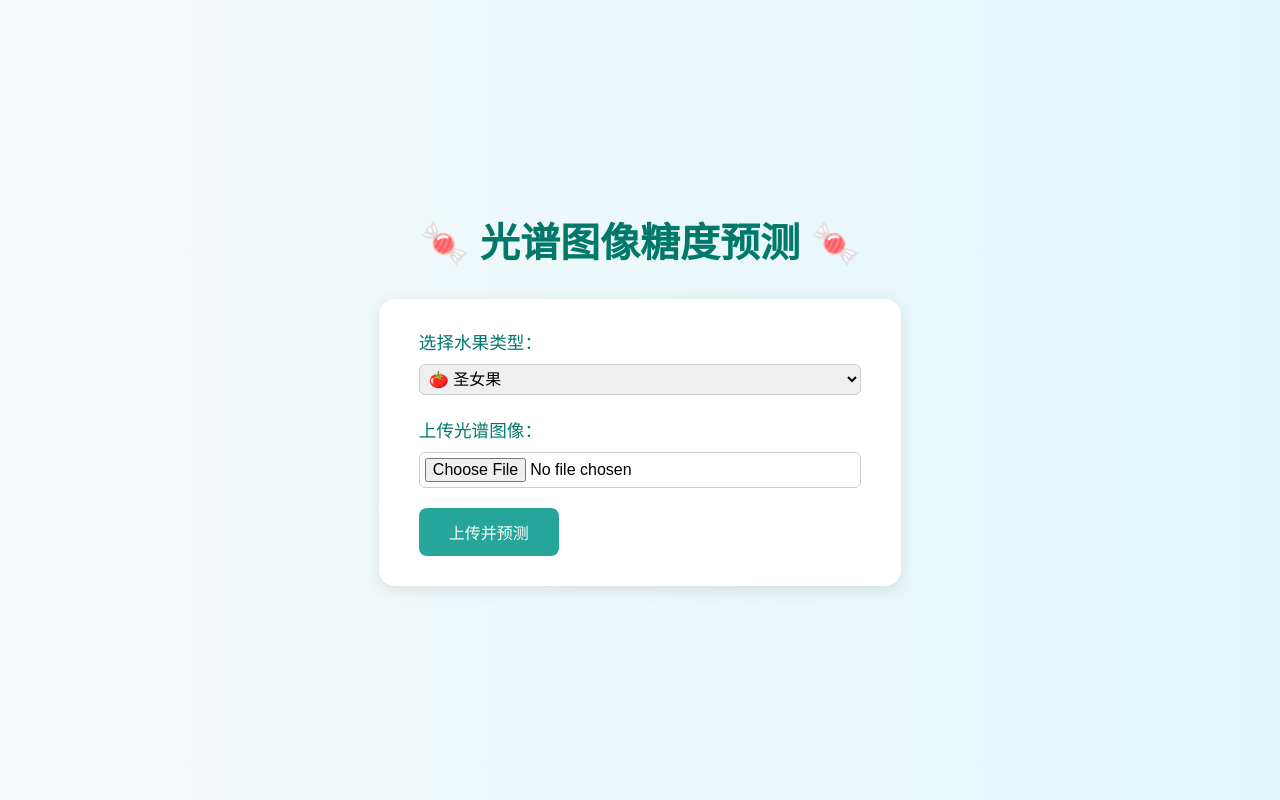
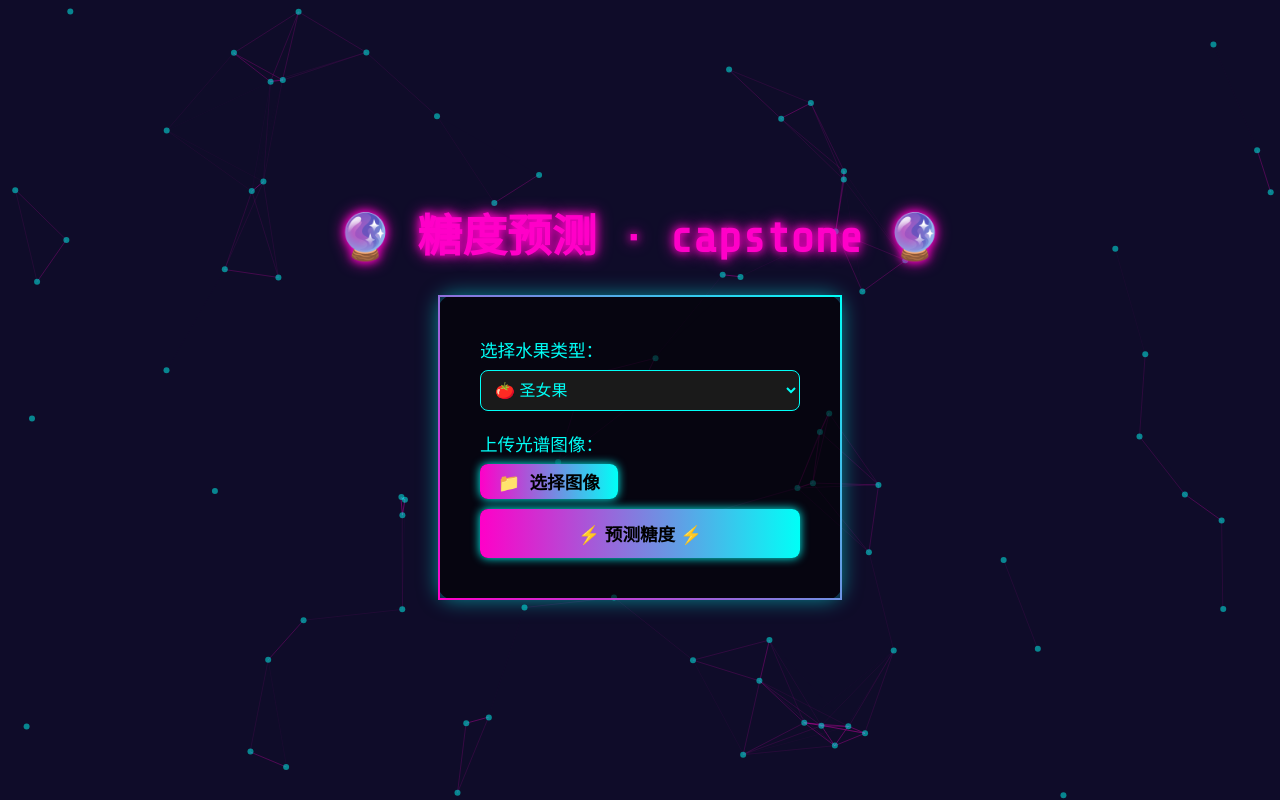
Before and after one commit to Ararakihw/brix_analyzer, a Flask app: page / in a window 1280 px wide. Run offline with Flask 3, Linux system fonts and the light colour scheme.

Commit message:
新页面赛博风格

```diff
--- a/templates/index.html
+++ b/templates/index.html
@@ -3,75 +3,122 @@
 <head>
     <meta charset="UTF-8">
     <title>糖度预测</title>
+    <link href="https://fonts.googleapis.com/css2?family=Share+Tech+Mono&display=swap" rel="stylesheet">
     <style>
-        body {
-            font-family: "Segoe UI", "PingFang SC", "Helvetica Neue", sans-serif;
-            background: linear-gradient(to right, #f8f9fa, #e0f7fa);
+        div {
             display: flex;
             flex-direction: column;
             align-items: center;
             justify-content: center;
-            min-height: 100vh;
+        }
+
+        html, body {
             margin: 0;
+            padding: 0;
+            height: 100%;
+            overflow: hidden;
+            font-family: 'Share Tech Mono', monospace;
+            color: #00fff7;
+        }
+
+        body {
+            display: flex;
+            align-items: center;
+            justify-content: center;
+            background: #0f0c29;
+            position: relative;
+        }
+
+        #particles-js {
+            position: absolute;
+            width: 100%;
+            height: 100%;
+            z-index: -1;
         }
 
         h1 {
-            color: #00796b;
-            font-size: 2.5em;
+            font-size: 2.8em;
+            color: #ff00c8;
+            text-shadow: 0 0 8px #ff00c8, 0 0 16px #ff00c8;
+            text-align: center;
             margin-bottom: 30px;
         }
 
         #uploadForm {
-            background: white;
-            padding: 30px 40px;
+            background: rgba(0, 0, 0, 0.6);
+            padding: 40px;
             border-radius: 16px;
-            box-shadow: 0 4px 15px rgba(0, 0, 0, 0.1);
+            border: 2px solid;
+            border-image: linear-gradient(45deg, #ff00c8, #00fff7) 1;
+            box-shadow: 0 0 20px rgba(0, 255, 247, 0.5);
+            width: 320px;
         }
 
         label {
+            display: block;
             font-size: 1.1em;
-            color: #00796b;
+            margin-bottom: 8px;
+            color: #00fff7;
         }
 
-        select, input[type=file] {
-            font-size: 16px;
-            margin-top: 10px;
-            padding: 5px;
+        select,
+        input[type=file] {
+            background: #1a1a1a;
+            color: #00fff7;
+            border: 1px solid #00fff7;
+            border-radius: 8px;
+            padding: 10px;
+            font-size: 1em;
+            margin-bottom: 20px;
             width: 100%;
-            box-sizing: border-box;
-            border-radius: 6px;
-            border: 1px solid #ccc;
         }
 
         button {
-            margin-top: 20px;
-            padding: 12px 30px;
-            font-size: 16px;
-            background-color: #26a69a;
-            color: white;
+            position: relative;
+            overflow: hidden;
+            width: 100%;
+            padding: 12px;
+            font-size: 1.1em;
+            background: linear-gradient(90deg, #ff00c8, #00fff7);
+            color: black;
             border: none;
             border-radius: 8px;
             cursor: pointer;
-            transition: background-color 0.3s ease;
+            font-weight: bold;
+            box-shadow: 0 0 10px #00fff7;
+            transition: transform 0.2s ease, box-shadow 0.2s ease;
         }
 
         button:hover {
-            background-color: #00796b;
+            transform: scale(1.05);
+            box-shadow: 0 0 20px #ff00c8;
         }
 
-        #result {
-            font-size: 1.5em;
-            margin-top: 30px;
-            color: #333;
-            text-align: center;
+        button::after {
+            content: "";
+            position: absolute;
+            top: 50%;
+            left: 50%;
+            width: 0;
+            height: 0;
+            background: rgba(255, 255, 255, 0.3);
+            border-radius: 100%;
+            transform: translate(-50%, -50%);
+            transition: width 0.6s ease-out, height 0.6s ease-out;
+        }
+
+        button:active::after {
+            width: 300px;
+            height: 300px;
+            transition: 0s;
         }
 
         .spinner {
             margin: 20px auto;
             width: 40px;
             height: 40px;
-            border: 5px solid rgba(0, 150, 136, 0.2);
-            border-top: 5px solid #26a69a;
+            border: 5px solid rgba(255, 0, 200, 0.2);
+            border-top: 5px solid #ff00c8;
             border-radius: 50%;
             animation: spin 1s linear infinite;
             display: none;
@@ -80,29 +127,87 @@
         @keyframes spin {
             to { transform: rotate(360deg); }
         }
+
+        #result {
+            font-size: 1.5em;
+            margin-top: 30px;
+            color: #00fff7;
+            text-align: center;
+            text-shadow: 0 0 5px #00fff7;
+        }
     </style>
 </head>
 <body>
-    <h1>🍬 光谱图像糖度预测 🍬</h1>
+    <div id="particles-js"></div>
+    <div>
+        <h1>🔮 糖度预测 · capstone 🔮</h1>
         <form id="uploadForm">
             <label for="fruitType">选择水果类型：</label>
-        <select name="fruitType" id="fruitType" required>
+            <select name="fruitType" id="fruitType" required style="display: inline-block; width: 320px;">
                 <option value="cherry_tomato">🍅 圣女果</option>
                 <option value="other">🍎 其他</option>
             </select>
-        <br><br>
 
-        <label for="image">上传光谱图像：</label>
-        <input type="file" id="image" name="image" accept="image/*" required>
-        <br>
+            <label>上传光谱图像：</label>
+            <input type="file" id="image" name="image" accept="image/*" required
+                   style="display: none;" onchange="document.getElementById('fileName').textContent = this.files[0]?.name || '未选择文件';">
+            <label for="image"
+                   style="display:inline-block; width: 40%; padding: 5px; background: linear-gradient(90deg, #ff00c8, #00fff7);
+                          color: black; border-radius: 8px; cursor: pointer; font-weight: bold; text-align: center;
+                          box-shadow: 0 0 10px #00fff7; margin-bottom: 10px;">
+                📁 选择图像
+            </label>
 
-    <button type="submit">上传并预测</button>
+
+            <button type="submit">⚡ 预测糖度 ⚡</button>
         </form>
-
 
         <div class="spinner" id="spinner"></div>
         <div id="result"></div>
+    </div>
 
+    <!-- 粒子背景插件 -->
+    <script src="https://cdn.jsdelivr.net/npm/particles.js@2.0.0/particles.min.js"></script>
+    <script>
+        particlesJS("particles-js", {
+            particles: {
+                number: { value: 60 },
+                color: { value: "#00fff7" },
+                shape: { type: "circle" },
+                opacity: { value: 0.5 },
+                size: { value: 3 },
+                line_linked: {
+                    enable: true,
+                    distance: 120,
+                    color: "#ff00c8",
+                    opacity: 0.4,
+                    width: 1
+                },
+                move: {
+                    enable: true,
+                    speed: 2,
+                    direction: "none",
+                    random: false,
+                    straight: false,
+                    out_mode: "out"
+                }
+            },
+            interactivity: {
+                detect_on: "canvas",
+                events: {
+                    onhover: { enable: true, mode: "repulse" },
+                    onclick: { enable: true, mode: "push" }
+                },
+                modes: {
+                    repulse: { distance: 100 },
+                    push: { particles_nb: 4 }
+                }
+            },
+            retina_detect: true
+        });
+    </script>
+
+    <!-- 表单提交处理 -->
     <script>
         const form = document.getElementById("uploadForm");
         const result = document.getElementById("result");
@@ -125,13 +230,13 @@
                 spinner.style.display = "none";
 
                 if (data.brix !== undefined) {
-                    result.textContent = `预测糖度：${data.brix} °Brix`;
+                    result.textContent = `🌟 预测糖度：${data.brix} °Brix`;
                 } else {
-                    result.textContent = `出错啦：${data.error || "服务器无响应"}`;
+                    result.textContent = `🚨 出错：${data.error || "服务器无响应"}`;
                 }
             } catch (err) {
                 spinner.style.display = "none";
-                result.textContent = "请求失败，请检查网络或服务状态。";
+                result.textContent = "⚠️ 网络错误，请稍后再试。";
             }
         });
     </script>
```
Lines whose indentation alone changed are shown as unchanged.
